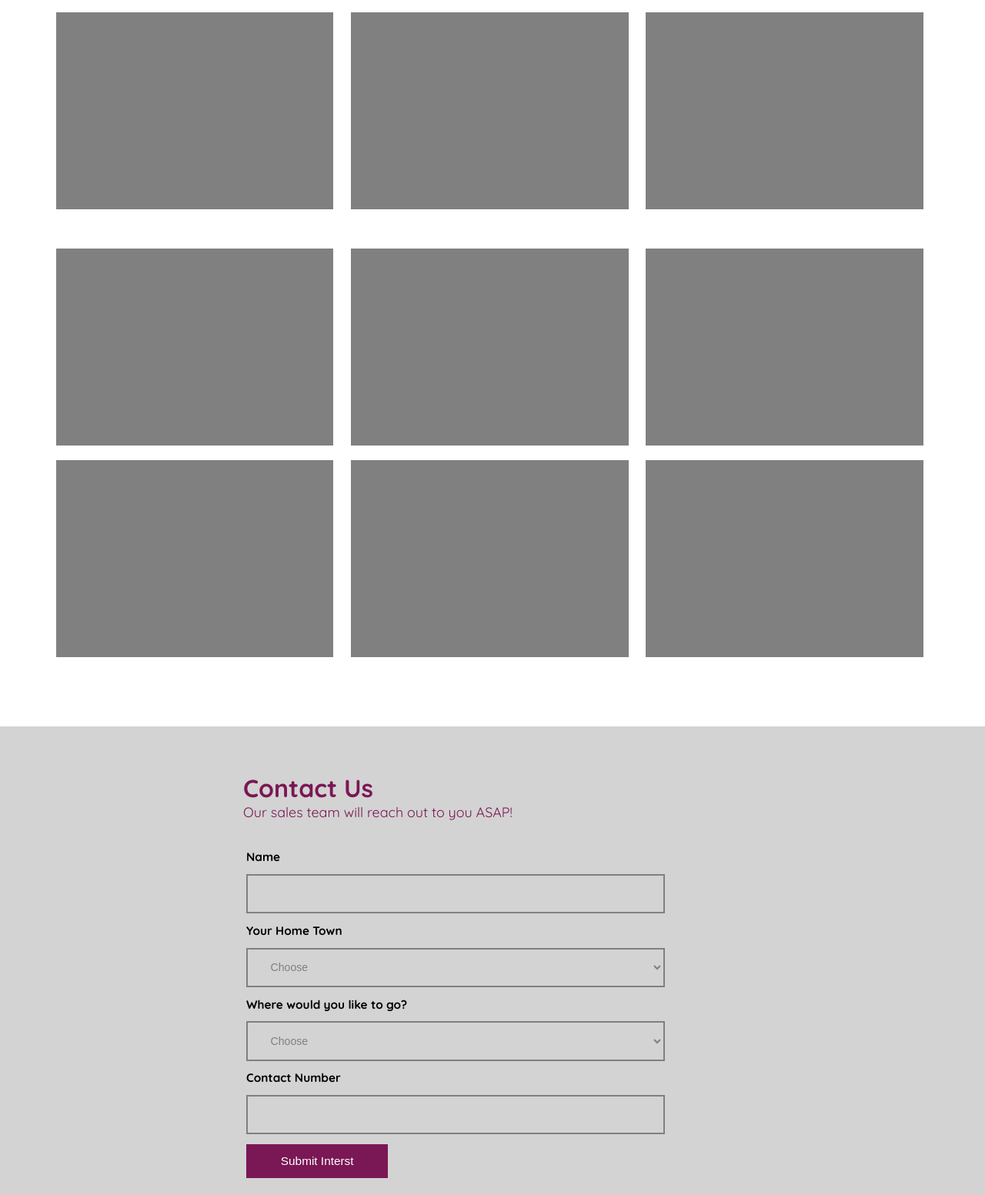
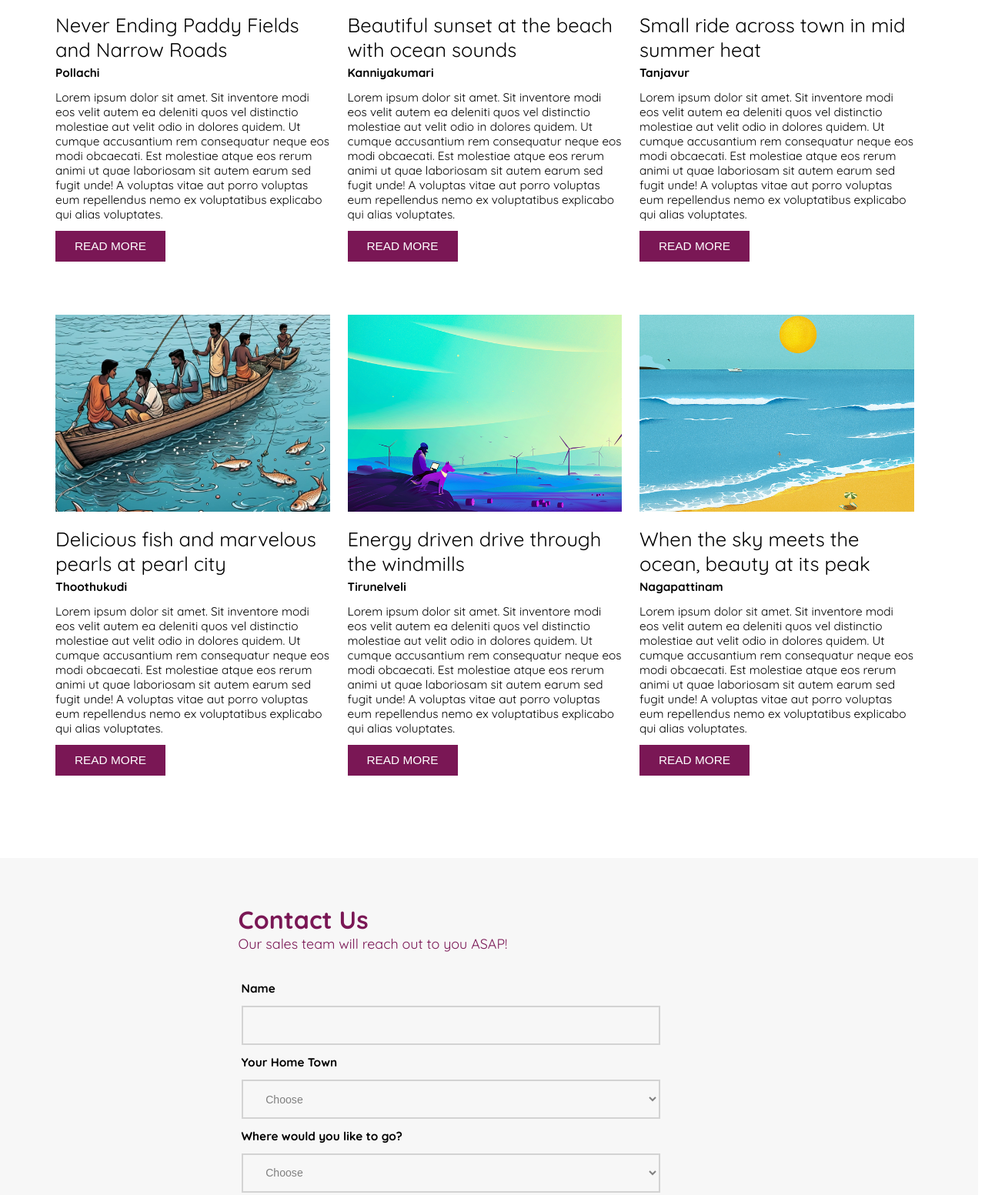
Before and after one commit to CodesWithRobi/PortfolioVer0.1, a plain HTML site: page index.html in a window 1280 px wide. Shown: the part 1078-2631 px from the top of the page at 77% size. Drawn offline with Linux system fonts and the light colour scheme.

Commit message:
Finished

```diff
--- a/css/style.css
+++ b/css/style.css
@@ -35,6 +35,11 @@ p {
   color: #7a1755;
 }
 
+.image {
+  background: white no-repeat center center;
+  background-size: cover;
+}
+
 .icon {
   font-family: "Patrick Hand", cursive;
   padding: 1% 0 1% 3.5%;
@@ -52,6 +57,11 @@ p {
   margin: 0 3% 0 0;
   font-family: sans-serif;
   font-size: 1vw;
+}
+
+.menu:hover {
+  text-decoration: underline;
+  cursor: pointer;
 }
 
 .title {
@@ -93,10 +103,12 @@ p {
   height: 4vw;
   margin: 1vw 0;
   padding: 0 4%;
-  border: 2px solid grey;
+  border: 2px solid lightgrey;
+  border-radius: 0px;
   color: grey;
   background-color: transparent;
   font-size: 1.1vw;
+  outline: none;
 }
 
 .explore-but {
@@ -104,22 +116,40 @@ p {
   background-color: #7a1755;
   font-size: 1.2vw;
   border: none;
-  padding: 2% 7%;
+  padding: 3% 7%;
+  transition: 0.2s cubic-bezier(0.19, 1, 0.22, 1);
+}
+
+.explore-but:hover {
+  background-color: #aa1755;
 }
 
 .content {
-  background-color: grey;
   width: 32%;
   height: 20vw;
   margin-bottom: 1.5vw;
 }
 
 .break {
-  margin-bottom: 4vw !important;
+  vertical-align: top;
+  margin-bottom: 6vw !important;
+  height: 25vw !important;
 }
 
 .contact {
   width: 50vw;
   padding: 5vw 0;
-  margin: 3vw auto;
+  margin: 3vw auto 0;
 }
+
+.content-heading {
+  color: black;
+  font-size: 2vw;
+  margin: 0 0 0.4vw 0;
+}
+
+.content-description {
+  font-size: 1.2vw;
+  color: black;
+  margin: 1vw 0;
+}
--- a/index.html
+++ b/index.html
@@ -39,30 +39,138 @@
       <div class="bike"></div>
     </section>
     <!-- ----------------------------------------------------------  -->
-    <section style="display: block; margin-top: 6vw; width: 100%">
+    <section style="display: block; margin-top: 6vw; width: 99vw">
       <article style="margin: 0 6%; width: 88%">
         <h1 style="display: block">Destinations</h1>
         <p style="display: block; margin: 0.5vh -4px 3vw">
           Just for you. Because you and your bike are special to us!
         </p>
 
-        <div class="content"></div>
-        <div style="margin: -4 2% 1.5vw" class="content"></div>
-        <div class="content"></div>
+        <div
+          class="content image"
+          style="background-image: url(assets/r1c1.png)"
+        ></div>
+        <div
+          style="margin: -4 2% 1.5vw; background-image: url(assets/r1c2.jpg)"
+          class="content image"
+        ></div>
+        <div
+          class="content image"
+          style="background-image: url(assets/r1c3.png)"
+        ></div>
 
-        <div class="break content"></div>
-        <div style="margin: -4 2% 1.5vw" class="break content"></div>
-        <div style="height: 20vw" class="break content"></div>
+        <!-- ----------------------------------------------------------  -->
 
-        <div class="content"></div>
-        <div style="margin: -4 2% 1.5vw" class="content"></div>
-        <div class="content"></div>
+        <div class="break content">
+          <p class="content-heading">
+            Never Ending Paddy Fields and Narrow Roads
+          </p>
+          <h5>Pollachi</h5>
+          <p class="content-description">
+            Lorem ipsum dolor sit amet. Sit inventore modi eos velit autem ea
+            deleniti quos vel distinctio molestiae aut velit odio in dolores
+            quidem. Ut cumque accusantium rem consequatur neque eos modi
+            obcaecati. Est molestiae atque eos rerum animi ut quae laboriosam
+            sit autem earum sed fugit unde! A voluptas vitae aut porro voluptas
+            eum repellendus nemo ex voluptatibus explicabo qui alias voluptates.
+          </p>
+          <button type="submit" class="explore-but">READ MORE</button>
+        </div>
+        <div style="margin: -4 2% 1.5vw" class="break content">
+          <p class="content-heading">
+            Beautiful sunset at the beach with ocean sounds
+          </p>
+          <h5>Kanniyakumari</h5>
+          <p class="content-description">
+            Lorem ipsum dolor sit amet. Sit inventore modi eos velit autem ea
+            deleniti quos vel distinctio molestiae aut velit odio in dolores
+            quidem. Ut cumque accusantium rem consequatur neque eos modi
+            obcaecati. Est molestiae atque eos rerum animi ut quae laboriosam
+            sit autem earum sed fugit unde! A voluptas vitae aut porro voluptas
+            eum repellendus nemo ex voluptatibus explicabo qui alias voluptates.
+          </p>
+          <button type="submit" class="explore-but">READ MORE</button>
+        </div>
+        <div style="height: 20vw" class="break content">
+          <p class="content-heading">
+            Small ride across town in mid summer heat
+          </p>
+          <h5>Tanjavur</h5>
+          <p class="content-description">
+            Lorem ipsum dolor sit amet. Sit inventore modi eos velit autem ea
+            deleniti quos vel distinctio molestiae aut velit odio in dolores
+            quidem. Ut cumque accusantium rem consequatur neque eos modi
+            obcaecati. Est molestiae atque eos rerum animi ut quae laboriosam
+            sit autem earum sed fugit unde! A voluptas vitae aut porro voluptas
+            eum repellendus nemo ex voluptatibus explicabo qui alias voluptates.
+          </p>
+          <button type="submit" class="explore-but">READ MORE</button>
+        </div>
 
-        <div class="break content"></div>
-        <div style="margin: -4 2% 1.5vw" class="break content"></div>
-        <div style="height: 20vw" class="break content"></div>
+        <!-- ----------------------------------------------------------  -->
+
+        <div
+          class="content image"
+          style="background-image: url(assets/r2c1.jpg)"
+        ></div>
+        <div
+          style="margin: -4 2% 1.5vw; background-image: url(assets/r2c2.png)"
+          class="content image"
+        ></div>
+        <div
+          class="content image"
+          style="background-image: url(assets/r2c3.jpg)"
+        ></div>
+
+        <!-- ----------------------------------------------------------  -->
+
+        <div class="break content">
+          <p class="content-heading">
+            Delicious fish and marvelous pearls at pearl city
+          </p>
+          <h5>Thoothukudi</h5>
+          <p class="content-description">
+            Lorem ipsum dolor sit amet. Sit inventore modi eos velit autem ea
+            deleniti quos vel distinctio molestiae aut velit odio in dolores
+            quidem. Ut cumque accusantium rem consequatur neque eos modi
+            obcaecati. Est molestiae atque eos rerum animi ut quae laboriosam
+            sit autem earum sed fugit unde! A voluptas vitae aut porro voluptas
+            eum repellendus nemo ex voluptatibus explicabo qui alias voluptates.
+          </p>
+          <button type="submit" class="explore-but">READ MORE</button>
+        </div>
+        <div style="margin: -4 2% 1.5vw" class="break content">
+          <p class="content-heading">
+            Energy driven drive through the windmills
+          </p>
+          <h5>Tirunelveli</h5>
+          <p class="content-description">
+            Lorem ipsum dolor sit amet. Sit inventore modi eos velit autem ea
+            deleniti quos vel distinctio molestiae aut velit odio in dolores
+            quidem. Ut cumque accusantium rem consequatur neque eos modi
+            obcaecati. Est molestiae atque eos rerum animi ut quae laboriosam
+            sit autem earum sed fugit unde! A voluptas vitae aut porro voluptas
+            eum repellendus nemo ex voluptatibus explicabo qui alias voluptates.
+          </p>
+          <button type="submit" class="explore-but">READ MORE</button>
+        </div>
+        <div style="height: 20vw" class="break content">
+          <p class="content-heading">
+            When the sky meets the ocean, beauty at its peak
+          </p>
+          <h5>Nagapattinam</h5>
+          <p class="content-description">
+            Lorem ipsum dolor sit amet. Sit inventore modi eos velit autem ea
+            deleniti quos vel distinctio molestiae aut velit odio in dolores
+            quidem. Ut cumque accusantium rem consequatur neque eos modi
+            obcaecati. Est molestiae atque eos rerum animi ut quae laboriosam
+            sit autem earum sed fugit unde! A voluptas vitae aut porro voluptas
+            eum repellendus nemo ex voluptatibus explicabo qui alias voluptates.
+          </p>
+          <button type="submit" class="explore-but">READ MORE</button>
+        </div>
       </article>
-      <article style="display: block; background-color: lightgrey">
+      <article style="display: block; background-color: #f7f7f7">
         <form class="contact">
           <h1>Contact Us</h1>
           <p style="display: block; margin: 0.5vh -4px 3vw">
@@ -73,10 +181,12 @@
           <h5>Your Home Town</h5>
           <select class="explore">
             <option>Choose</option>
+            <option>Saveetha</option>
           </select>
           <h5>Where would you like to go?</h5>
           <select class="explore">
             <option>Choose</option>
+            <option>Saveetha</option>
           </select>
           <h5>Contact Number</h5>
           <input type="text" class="explore" />
```
Also changed, not shown: assets/r1c1.png (added), assets/r1c2.jpg (added), assets/r1c3.png (added), assets/r2c1.jpg (added), assets/r2c2.png (added), assets/r2c3.jpg (added).
